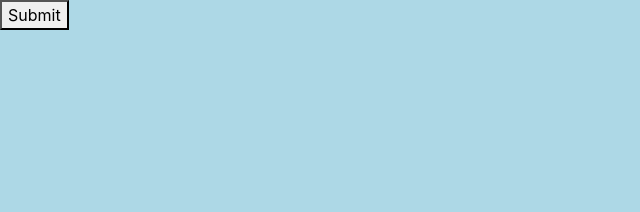
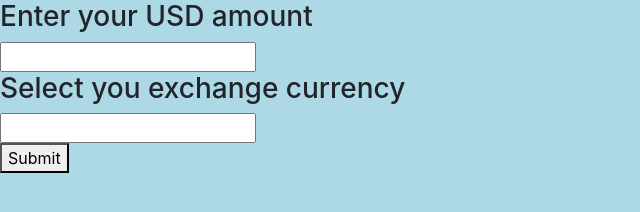
Before and after one commit to aldeling/currency-exchange, a website built with webpack: page src/index.html in a window 1280 px wide. Shown: the whole page, without its empty margins (0-640 px from the left). Built offline with nearby package versions, Linux system fonts and the light colour scheme.

Commit message:
add form inform info to html

```diff
--- a/src/index.html
+++ b/src/index.html
@@ -5,7 +5,12 @@
 </head>
 <body>
   <form id="currency-form">
+    <h3>Enter your USD amount</h3>
+    <input type="number" id="amount" name="amount"><br>
+    <h3>Select you exchange currency</h3>
+    <input type="text" id="exchangeValue" name="exchangeValue"><br>
     <button type="submit">Submit</button>
   </form>
+  <p id="printResponse"></p>
 </body>
 </html>
```
